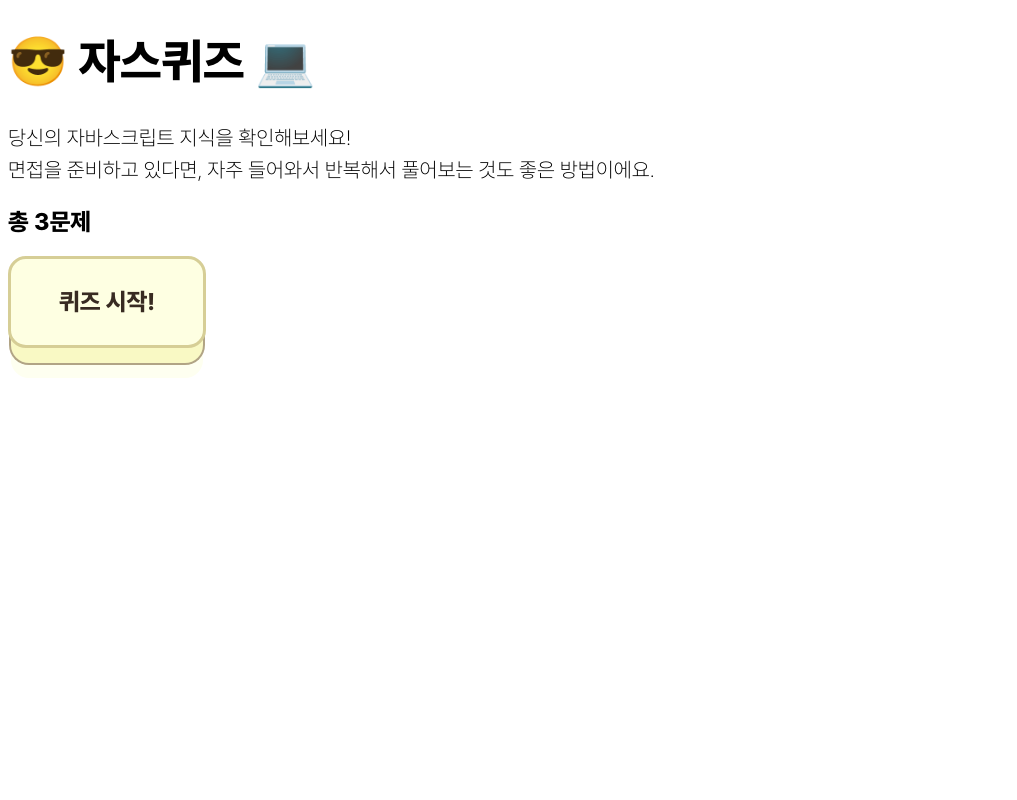
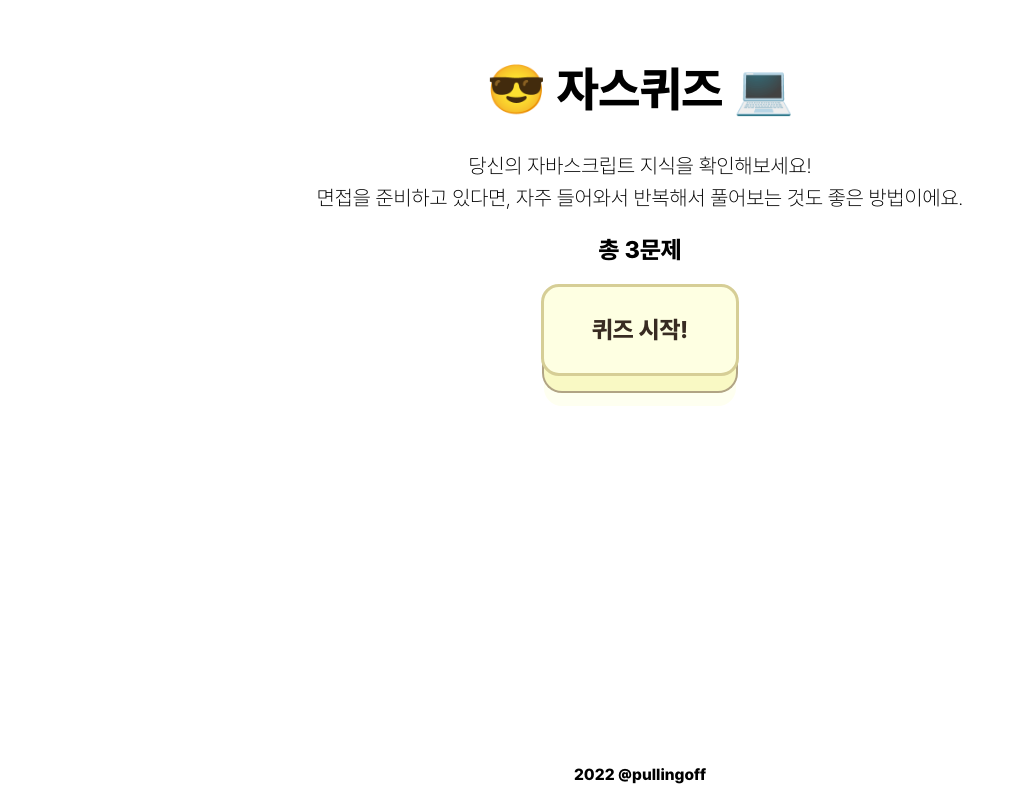
Before and after one commit to pullingoff/js-quiz, a React (Create React App) app: page / in a window 1280 px wide. Shown: the whole page, without its empty margins (0-1017 px from the left). Built offline with nearby package versions, Linux system fonts and the light colour scheme.

Commit message:
레이아웃 적용

```diff
--- a/src/App.tsx
+++ b/src/App.tsx
@@ -1,13 +1,14 @@
 import React from "react";
 import QuizContainer from "./containers/QuizContainer";
 import "./App.scss"
+import Layout from "./layout/Layout";
 
 const App: React.FC =()=> {
 
   return (
-    <>
+    <Layout>
       <QuizContainer />
-    </>
+    </Layout>
   );
 }
 
--- /dev/null
+++ b/src/layout/Layout.tsx
@@ -0,0 +1,43 @@
+import React from "react"
+import styled from "styled-components"
+
+const Layout = (props: {
+    children: React.ReactNode
+}) => {
+    return (
+        <Container>
+            <Main>
+                {props.children}
+            </Main>
+            <Footer>
+                <a href='https://github.com/pullingoff'>
+                2022 @pullingoff
+                </a>
+            </Footer>
+        </Container>
+    )
+}
+
+const Container = styled.div`
+display: flex;
+flex-flow: column;
+align-items: center;
+text-align: center;
+`
+
+const Main = styled.main`
+margin-top: 20px;
+`
+
+const Footer = styled.footer`
+display: block;
+padding: 1rem;
+position: fixed;
+bottom: 0;
+font-weight: bold;
+& a:hover{
+    color: salmon;
+}
+`
+
+export default Layout;
```
